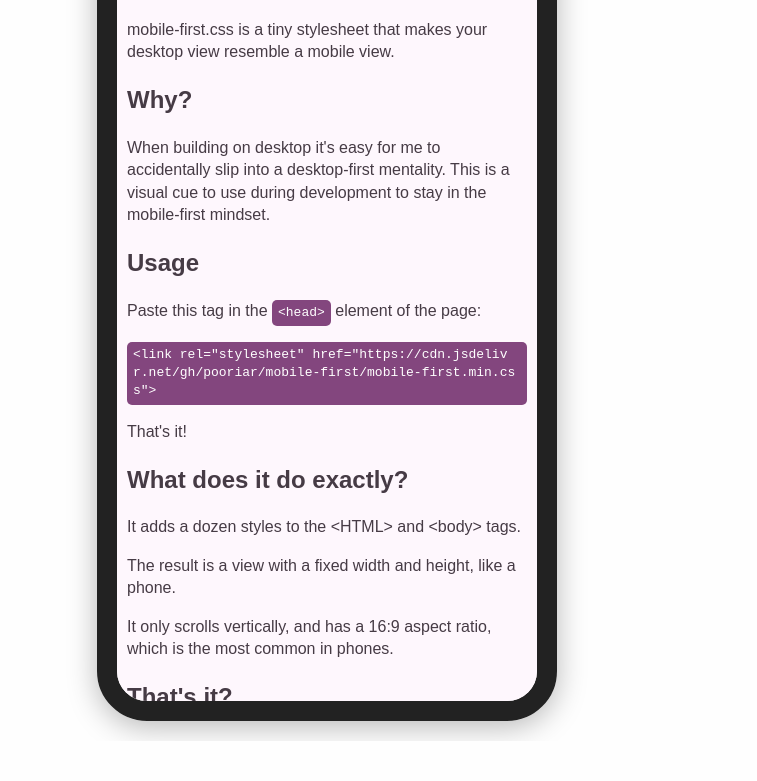
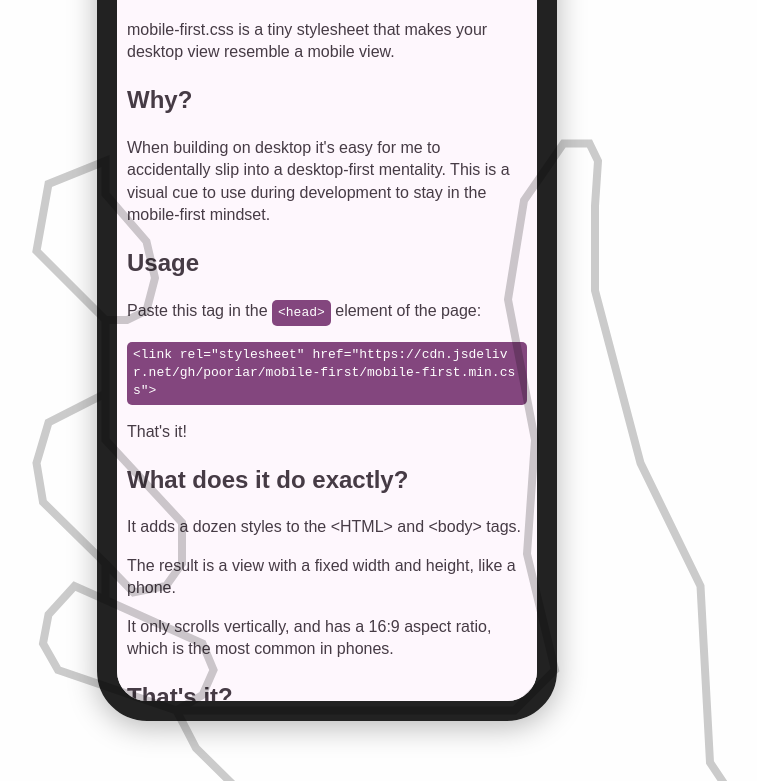
Before and after one commit to pooriajr/mobile-first, a plain HTML site: page index.html in a window 1280 px wide. Shown: the part 119-900 px from the top of the page, without its empty margins (313-1070 px from the left). Before the commit the page ends 860 px from the top, so only its background shows below. Drawn offline with Linux system fonts and the light colour scheme; some packages are replaced by stand-ins of ours; a script that the page names is missing.

Commit message:
added a hand svg

```diff
--- a/mobile-first.css
+++ b/mobile-first.css
@@ -14,5 +14,22 @@
     overflow-y: auto;
     box-sizing: border-box;
     box-shadow: 0 6px 30px 0 rgba(0, 0, 0, 0.28);
+    position: relative;
   }
+
+  html::after {
+    content: '';
+    background: url('./hand.svg');
+    background-repeat: no-repeat;
+    width: 800px;
+    height: calc(100vh - 258px);
+    min-height: calc(900px - 258px);
+    position: absolute;
+    top: 258px;
+    left: calc(50% + 105px);
+    transform: translateX(-50%);
+    opacity: .2;
+    pointer-events: none;
+  }
+
 }
```
Also changed, not shown: hand.svg (added).
